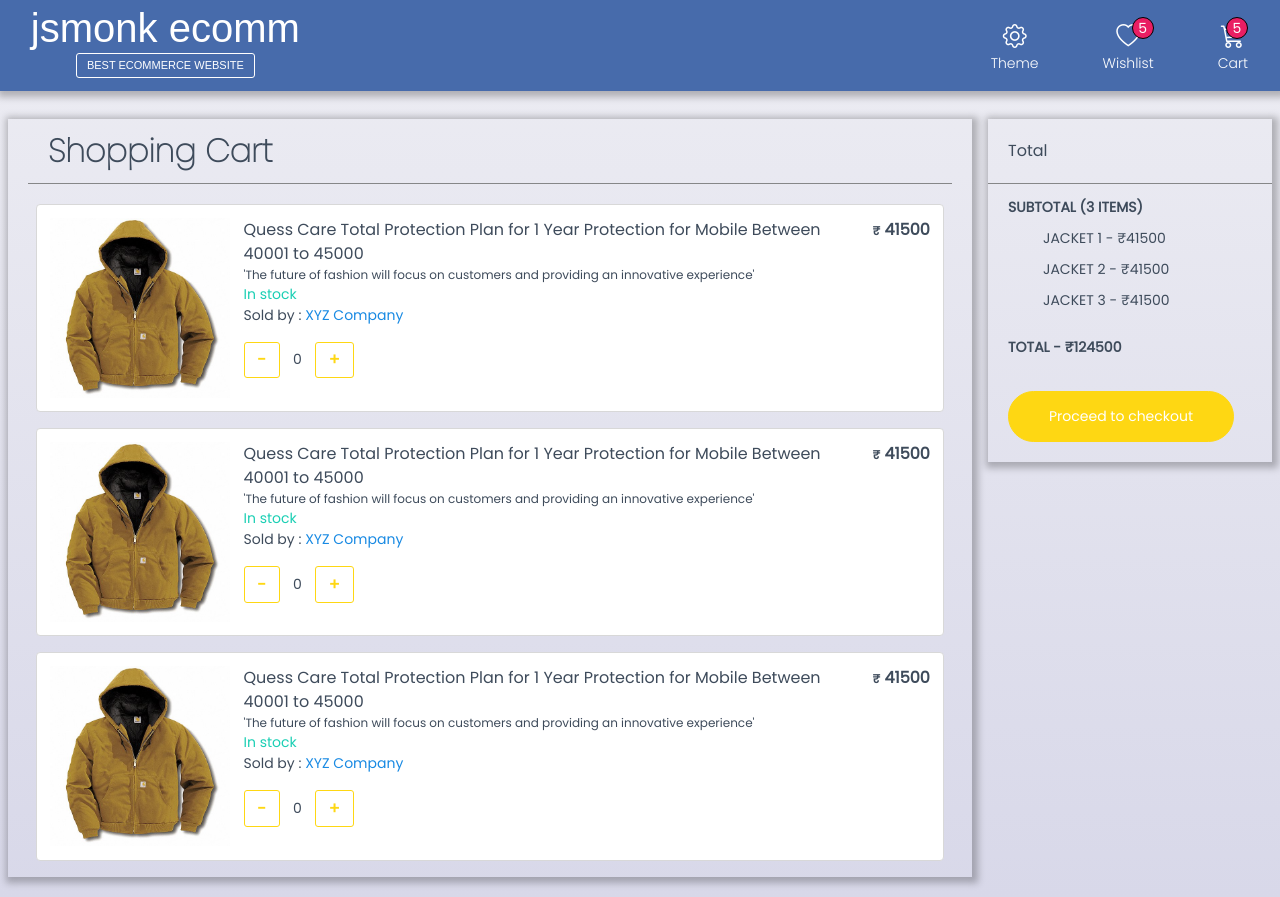
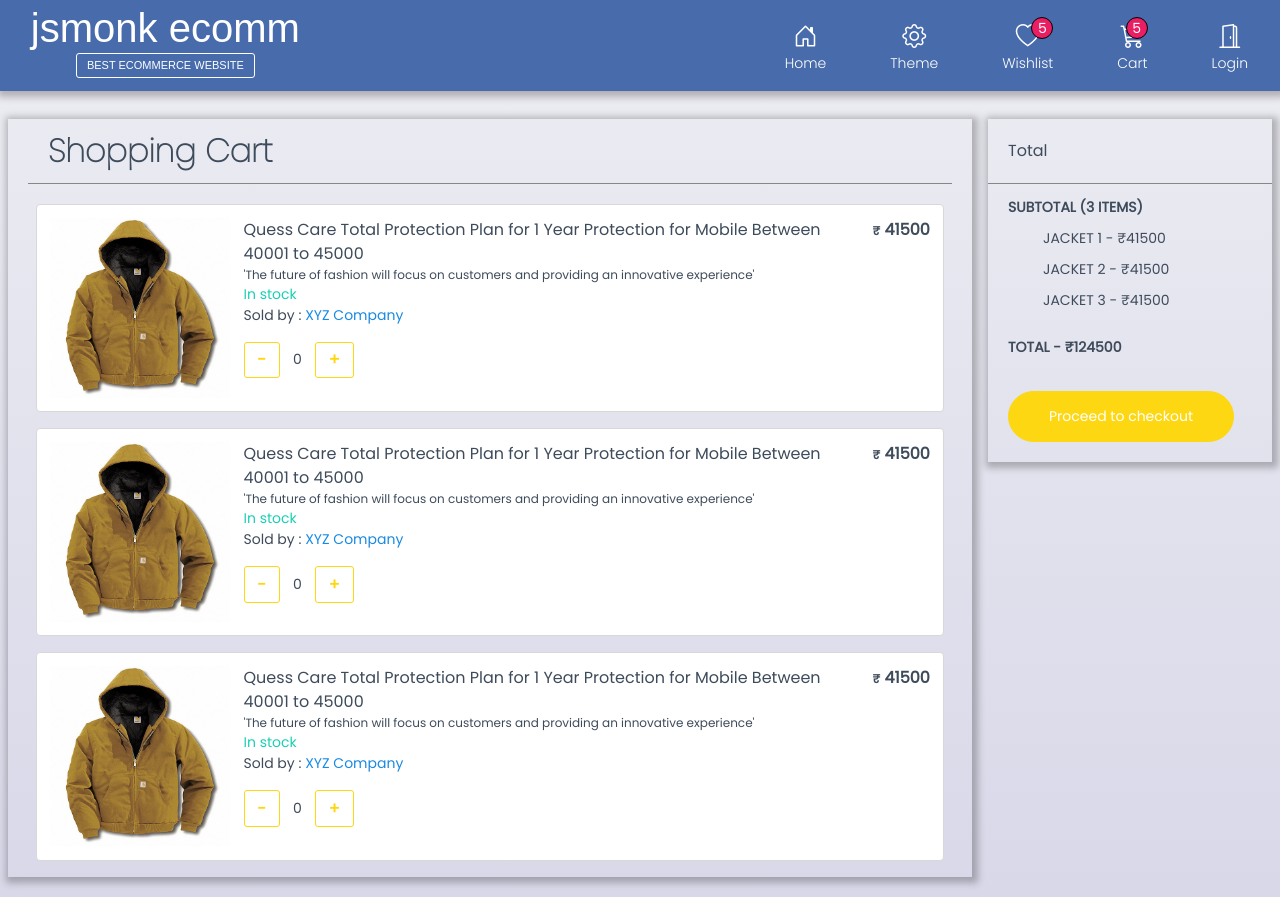
Before and after one commit to avindhawale/jsmonk-ecom, a plain HTML site: page views/cart/cart.html in a window 1280 px wide. Drawn offline with nearby package versions, Linux system fonts and the light colour scheme.

Commit message:
home link and login link updated

```diff
--- a/views/cart/cart.html
+++ b/views/cart/cart.html
@@ -25,6 +25,7 @@
             <div class="header-menu-wrapper">
                 <div class="center-menus"></div>
                 <div class="right-menus">
+                    <a class="menu-icon" href="../home/home.html"><i class="bi bi-house-door"></i>Home</a>
                     <div class="menu-icon" onclick="toggleTheme()"><i class="bi bi-gear"></i></i>Theme</div>
                     <div class="badge-count-wrapper">
                         <a class="menu-icon" href="../wishlist/wishlist.html">
@@ -40,6 +41,7 @@
                             Cart
                         </a>
                     </div>
+                <a class="menu-icon" href="../auth/login/login.html"><i class="bi bi-door-open"></i></i>Login</a>
                 </div>
             </div>
         </div>
```
